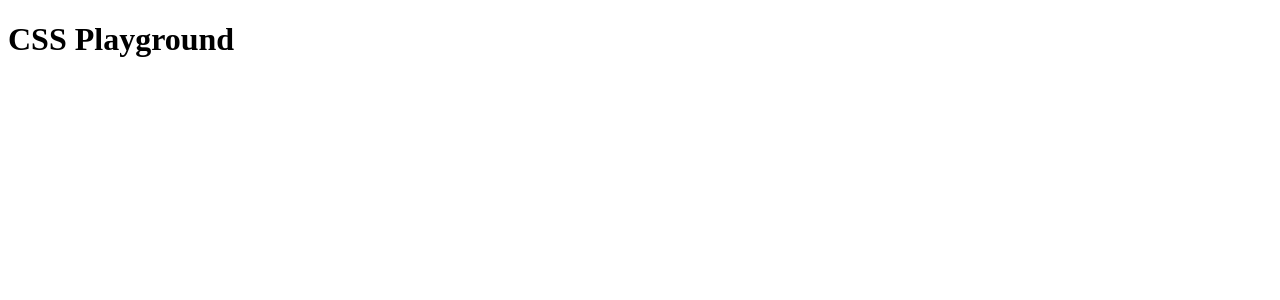
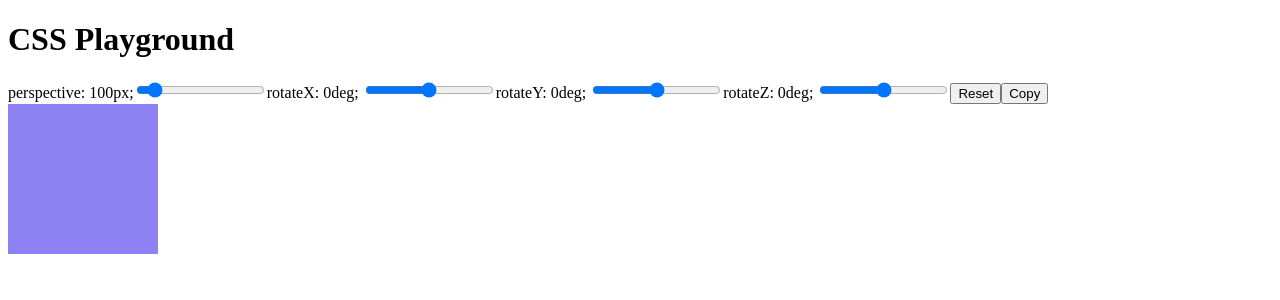
Before and after one commit to jatanassian/css-playground, a Nuxt app: page / in a window 1280 px wide. Shown: the top 300 px of the page. Built offline with nearby package versions, Linux system fonts and the light colour scheme.

Commit message:
add content to components

```diff
--- a/components/Box.vue
+++ b/components/Box.vue
@@ -1,11 +1,34 @@
 <template>
   <section>
-    <div class="box" />
+    <div class="box" :style="style" />
   </section>
 </template>
 
 <script>
 export default {
-  name: 'Box'
+  name: 'Box',
+  props: {
+    transformValues: Object
+  },
+  computed: {
+    style () {
+      return {
+        transform: `
+          perspective(${this.transformValues.perspective}px)
+          rotateX(${this.transformValues.rotateX}deg)
+          rotateY(${this.transformValues.rotateY}deg)
+          rotateZ(${this.transformValues.rotateZ}deg)
+        `
+      }
+    }
+  }
 }
 </script>
+
+<style>
+.box {
+  width: 150px;
+  height: 150px;
+  background: #8d81f3;
+}
+</style>
--- a/components/Settings.vue
+++ b/components/Settings.vue
@@ -1,10 +1,44 @@
 <template>
-  <section class="settings" />
+  <section class="settings">
+    <div class="settings-container">
+      <label>perspective: {{ transform.perspective }}px;</label>
+      <input v-model="transform.perspective" type="range" min="0" max="999" @change="changeSettings">
+
+      <label>rotateX: {{ transform.rotateX }}deg; </label>
+      <input v-model="transform.rotateX" type="range" min="-180" max="180">
+
+      <label>rotateY: {{ transform.rotateY }}deg; </label>
+      <input v-model="transform.rotateY" type="range" min="-180" max="180">
+
+      <label>rotateZ: {{ transform.rotateZ }}deg; </label>
+      <input v-model="transform.rotateZ" type="range" min="-180" max="180">
+
+      <button type="button">
+        Reset
+      </button>
+      <button type="button">
+        Copy
+      </button>
+    </div>
+  </section>
 </template>
 
 <script>
 export default {
-  name: 'Settings'
+  name: 'Settings',
+  props: {
+    transformValues: Object
+  },
+  computed: {
+    transform () {
+      return this.transformValues
+    }
+  },
+  methods: {
+    changeSettings () {
+      this.$emit('onChange', this.transform)
+    }
+  }
 }
 </script>
 
--- a/pages/index.vue
+++ b/pages/index.vue
@@ -1,11 +1,28 @@
 <template>
   <main>
     <h1>CSS Playground</h1>
-    <Settings />
-    <Box />
+    <Settings :transform-values="transform" />
+    <Box :transform-values="transform" />
   </main>
 </template>
 
 <script>
-export default {}
+export default {
+  name: 'App',
+  data () {
+    return {
+      transform: {
+        perspective: 100,
+        rotateX: 0,
+        rotateY: 0,
+        rotateZ: 0
+      }
+    }
+  },
+  methods: {
+    changeSettings (newTransform) {
+      this.transform = newTransform
+    }
+  }
+}
 </script>
```
